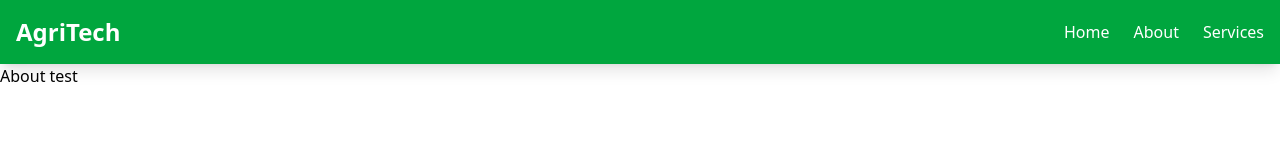
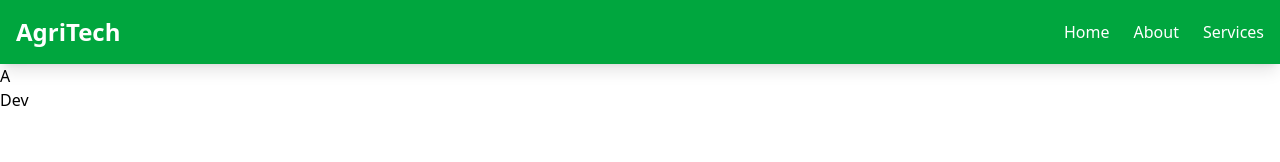
Before and after one commit to pentasoftwareconsultancy/Agriculture, a React (Vite) app in the folder Agri/: page /about in a window 1280 px wide. Shown: the top 162 px of the page. Built offline with nearby package versions, Linux system fonts and the light colour scheme.

Commit message:
test purpose

```diff
--- a/Agri/src/components/About/About.jsx
+++ b/Agri/src/components/About/About.jsx
@@ -2,7 +2,9 @@ import React from 'react'
 
 function About() {
   return (
-    <div>About test</div>
+    <div>A
+      <h2>Dev</h2>    </div>
+
   )
 }
 
```
